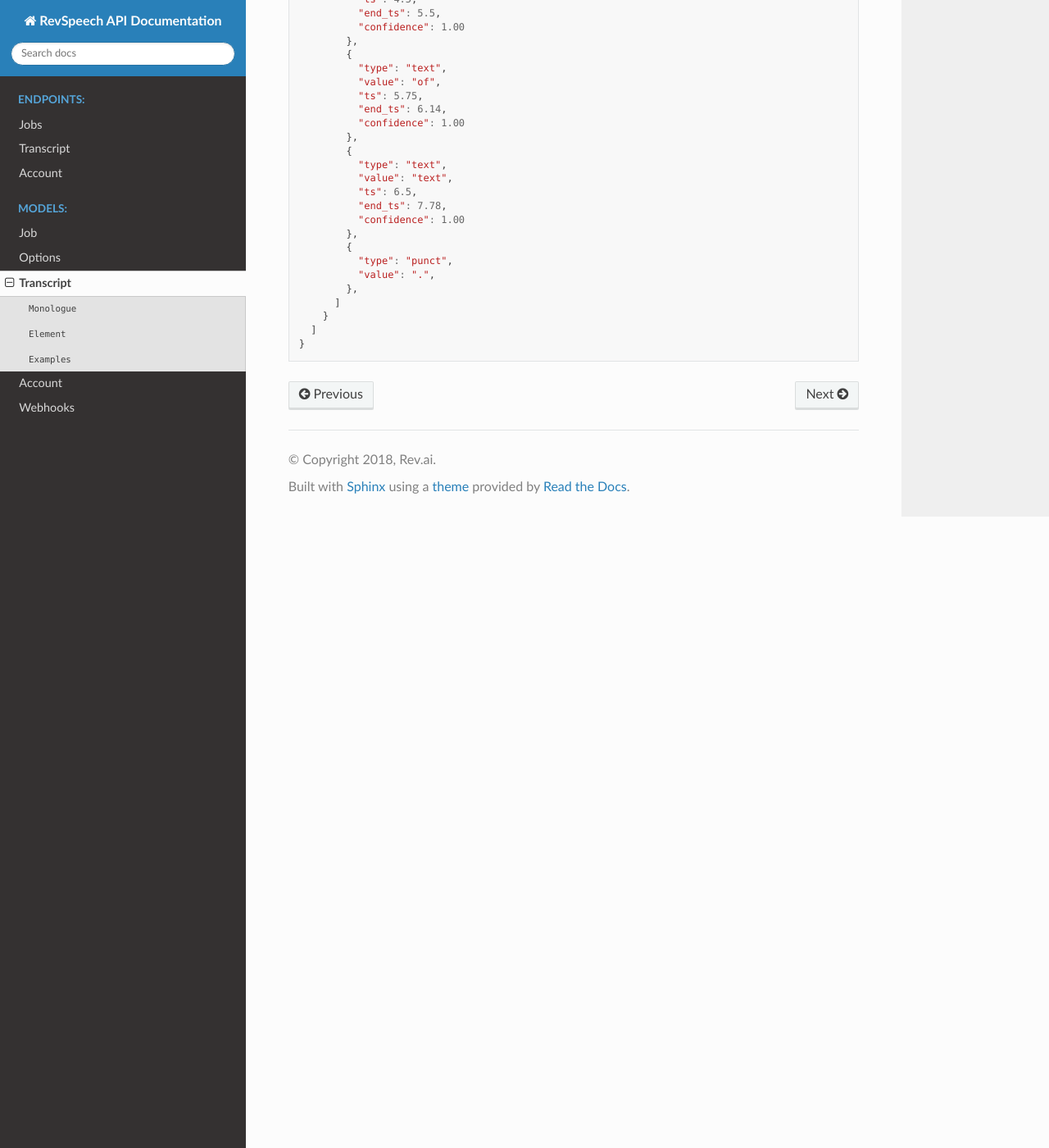
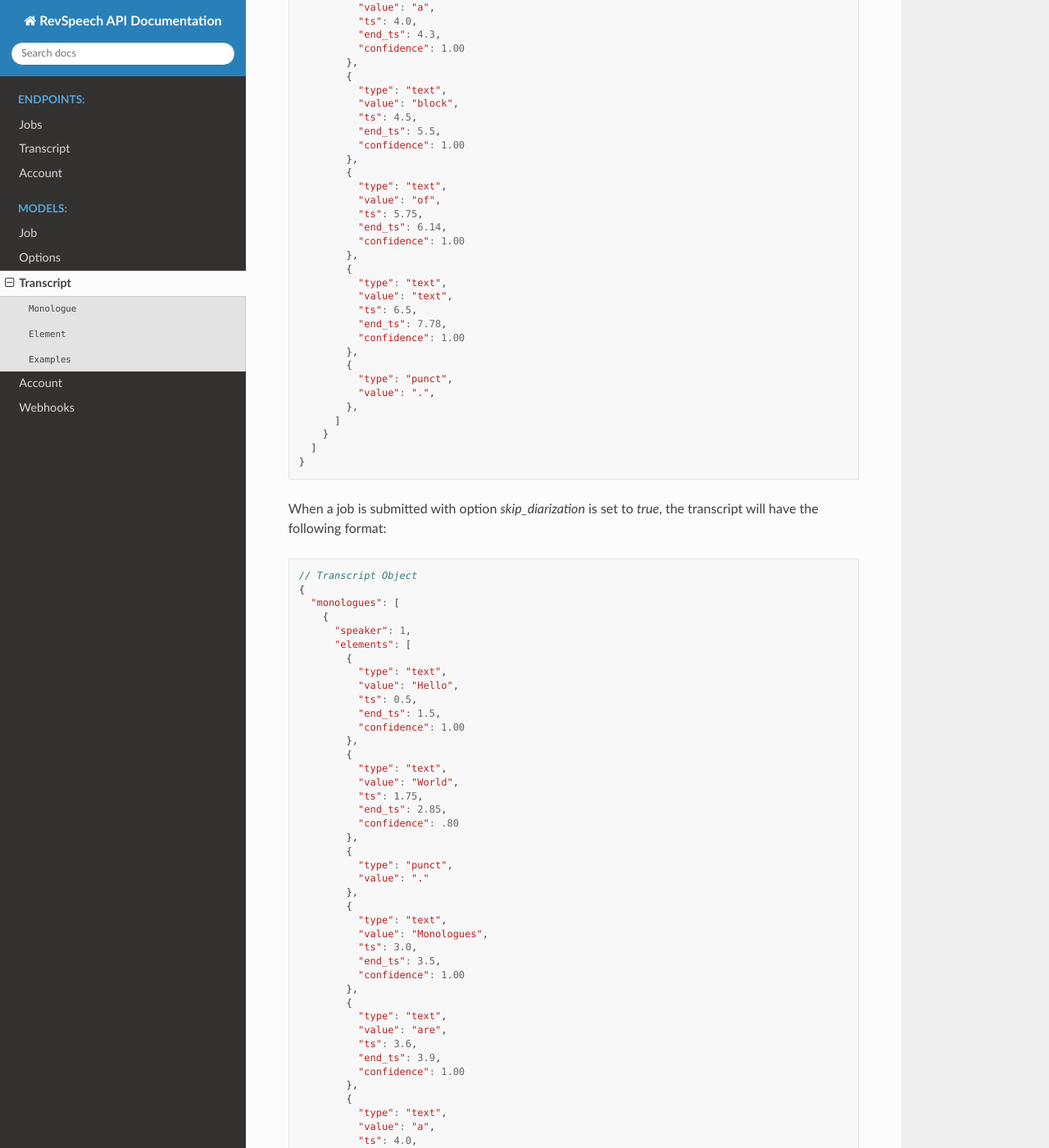
Before and after one commit to revdotcom/revspeech-api-docs, a Sphinx documentation site: the page built from source/models/transcript.rst, in a window 1280 px wide and 1400 px high, scrolled down 1686 px. Shown: the whole window at 82% size. Built offline with Sphinx 7.4.7 and the Read the Docs theme 2.0.0, drawn with Linux system fonts in a browser that asks for light colours; some of the changed text lies outside the part shown.

Commit message:
FOX-23521: Update Options with documentation and examples for skip_diarization option (#3)

```diff
--- a/source/models/transcript.rst
+++ b/source/models/transcript.rst
@@ -7,6 +7,8 @@ Transcript
 RevSpeech API Transcript Model
 
 Note: properties are not displayed in the returned object if they are ``null``
+
+Jobs with `skip_diarization` set to true will only show a single speaker for the entire duration of the transcript.
 
 ``Monologue``
 ***************
@@ -38,6 +40,8 @@ confidence             double           confidence score of the provided value.
 
 ``Examples``
 *************
+
+When a job is submitted with option `skip_diarization` set to false or is not specified, the transcript will have the following format:
 
 .. code:: javascript
 
@@ -120,3 +124,82 @@ confidence             double           confidence score of the provided value.
         }
       ]
     }
+
+When a job is submitted with option `skip_diarization` is set to `true`, the transcript will have the following format:
+
+.. code:: javascript
+
+    // Transcript Object
+    {
+      "monologues": [
+        {
+          "speaker": 1,
+          "elements": [
+            {
+              "type": "text",
+              "value": "Hello",
+              "ts": 0.5,
+              "end_ts": 1.5,
+              "confidence": 1.00
+            },
+            {
+              "type": "text",
+              "value": "World",
+              "ts": 1.75,
+              "end_ts": 2.85,
+              "confidence": .80
+            },
+            {
+              "type": "punct",
+              "value": "."
+            },
+            {
+              "type": "text",
+              "value": "Monologues",
+              "ts": 3.0,
+              "end_ts": 3.5,
+              "confidence": 1.00
+            },
+            {
+              "type": "text",
+              "value": "are",
+              "ts": 3.6,
+              "end_ts": 3.9,
+              "confidence": 1.00
+            },
+            {
+              "type": "text",
+              "value": "a",
+              "ts": 4.0,
+              "end_ts": 4.3,
+              "confidence": 1.00
+            },
+            {
+              "type": "text",
+              "value": "block",
+              "ts": 4.5,
+              "end_ts": 5.5,
+              "confidence": 1.00
+            },
+            {
+              "type": "text",
+              "value": "of",
+              "ts": 5.75,
+              "end_ts": 6.14,
+              "confidence": 1.00
+            },
+            {
+              "type": "text",
+              "value": "text",
+              "ts": 6.5,
+              "end_ts": 7.78,
+              "confidence": 1.00
+            },
+            {
+              "type": "punct",
+              "value": ".",
+            }
+          ]
+        }
+      ]
+    }
```
Also changed, not shown: source/endpoints/transcript.rst (+15 -2 lines), source/models/options.rst (+7 -3 lines).
